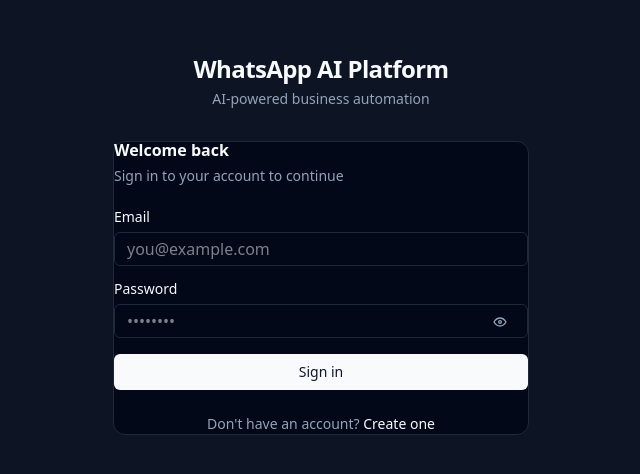
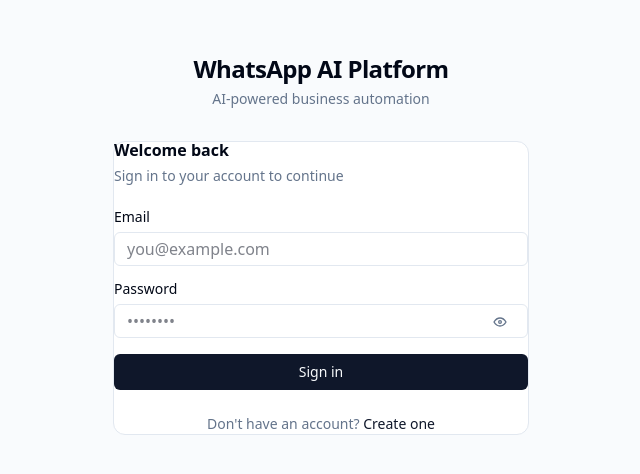
Before and after one commit to Piyush3024/AI-Whatsapp-Platform, a Next.js app in the folder apps/web/: page /login in a window 1280 px wide. Shown: the part 156-630 px from the top of the page, without its empty margins (319-959 px from the left). Built offline with nearby package versions, Linux system fonts and the light colour scheme; no server answers.

Commit message:
feat(web): add theme toggle functionalities

```diff
--- a/apps/web/package.json
+++ b/apps/web/package.json
@@ -20,6 +20,7 @@
     "date-fns": "^4.3.0",
     "lucide-react": "^0.511.0",
     "next": "16.2.6",
+    "next-themes": "^0.4.6",
     "radix-ui": "^1.4.3",
     "react": "19.2.4",
     "react-day-picker": "^10.0.1",
--- a/apps/web/src/components/layout/providers.tsx
+++ b/apps/web/src/components/layout/providers.tsx
@@ -1,44 +1,3 @@
-// "use client";
-
-// import { QueryClient, QueryClientProvider } from "@tanstack/react-query";
-// import { ReactQueryDevtools } from "@tanstack/react-query-devtools";
-// import { useState } from "react";
-// import { Toaster } from "sonner";
-
-// import { useAuthInit } from "@/hooks/use-auth-init";
-
-// function AuthInitializer() {
-//   useAuthInit();
-//   return null;
-// }
-
-// export function Providers({ children }: { children: React.ReactNode }) {
-//   // useState se QueryClient — har request pe naya client nahi banega
-//   const [queryClient] = useState(
-//     () =>
-//       new QueryClient({
-//         defaultOptions: {
-//           queries: {
-//             staleTime: 60 * 1000, // 1 minute
-//             retry: 1,
-//             refetchOnWindowFocus: false,
-//           },
-//         },
-//       }),
-//   );
-
-//   return (
-//     <QueryClientProvider client={queryClient}>
-//       <AuthInitializer />
-//       {children}
-//       <Toaster position="top-right" richColors />
-//       {process.env.NODE_ENV === "development" && (
-//         <ReactQueryDevtools initialIsOpen={false} />
-//       )}
-//     </QueryClientProvider>
-//   );
-// }
-
 "use client";
 
 import { QueryClient, QueryClientProvider } from "@tanstack/react-query";
@@ -48,6 +7,7 @@
 
 import { TooltipProvider } from "@repo/ui/components/tooltip";
 import { useAuthInit } from "@/hooks/use-auth-init";
+import { ThemeProvider } from "next-themes";
 
 function AuthInitializer() {
   useAuthInit();
@@ -70,6 +30,12 @@
 
   return (
     <QueryClientProvider client={queryClient}>
+      <ThemeProvider
+        attribute="class"
+        defaultTheme="system"
+        enableSystem
+        disableTransitionOnChange
+      >
         <TooltipProvider>
           <AuthInitializer />
           {children}
@@ -78,6 +44,7 @@
             <ReactQueryDevtools initialIsOpen={false} />
           )}
         </TooltipProvider>
+      </ThemeProvider>
     </QueryClientProvider>
   );
 }
--- a/apps/web/src/components/layout/topbar.tsx
+++ b/apps/web/src/components/layout/topbar.tsx
@@ -14,6 +14,7 @@
 import { useAuthStore } from "@/stores/auth.store";
 import { useLogout } from "@/app/(auth)/logout/hooks/use-logout";
 import { useUIStore } from "@/stores/ui.store";
+import { useTheme } from "next-themes";
 
 function getInitials(name: string): string {
   return name
@@ -28,6 +29,7 @@
   const { user } = useAuthStore();
   const { mutate: logout, isPending } = useLogout();
   const { toggleSidebar } = useUIStore();
+  const { theme, setTheme } = useTheme();
 
   return (
     <header className="flex h-16 items-center justify-between border-b bg-card px-4 lg:px-6">
@@ -48,6 +50,17 @@
         {/* Notifications */}
         <Button variant="ghost" size="icon-sm">
           <Icons.notifications className="size-4" />
+        </Button>
+
+        {/* Theme toggle */}
+        <Button
+          variant="ghost"
+          size="icon-sm"
+          onClick={() => setTheme(theme === "dark" ? "light" : "dark")}
+          aria-label="Toggle theme"
+        >
+          <Icons.sun className="size-4 rotate-0 scale-100 transition-all dark:-rotate-90 dark:scale-0" />
+          <Icons.moon className="absolute size-4 rotate-90 scale-0 transition-all dark:rotate-0 dark:scale-100" />
         </Button>
 
         {/* User menu */}
--- a/packages/ui/src/components/icons.tsx
+++ b/packages/ui/src/components/icons.tsx
@@ -42,6 +42,8 @@
   IconMapPin,
   IconCurrencyDollar,
   IconMessage,
+  IconSun,
+  IconMoon,
   type IconProps,
 } from "@tabler/icons-react";
 
@@ -58,6 +60,8 @@
   knowledgeBase: IconBook,
   services: IconTool,
   notifications: IconBell,
+  sun: IconSun,
+  moon: IconMoon,
 
   // Actions
   logout: IconLogout,
--- a/packages/ui/src/styles/globals.css
+++ b/packages/ui/src/styles/globals.css
@@ -1,4 +1,6 @@
 @import "tailwindcss";
+
+@custom-variant dark (&:where(.dark, .dark *));
 
 @theme {
   --color-background: hsl(0 0% 100%);
@@ -23,11 +25,12 @@
   --radius: 0.5rem;
 }
 
+
+
 @variant dark {
-  @theme {
   --color-background: hsl(222.2 84% 4.9%);
   --color-foreground: hsl(210 40% 98%);
-    --color-card: hsl(222.2 84% 4.9%);
+  --color-card: hsl(217.2 32.6% 12%);
   --color-card-foreground: hsl(210 40% 98%);
   --color-popover: hsl(222.2 84% 4.9%);
   --color-popover-foreground: hsl(210 40% 98%);
@@ -45,7 +48,6 @@
   --color-input: hsl(217.2 32.6% 17.5%);
   --color-ring: hsl(212.7 26.8% 83.9%);
 }
-}
 
 @layer base {
   * {
```
Also changed, not shown: 1 other file (tests, documents, lock files or other folders). Lines whose indentation alone changed are shown as unchanged.
